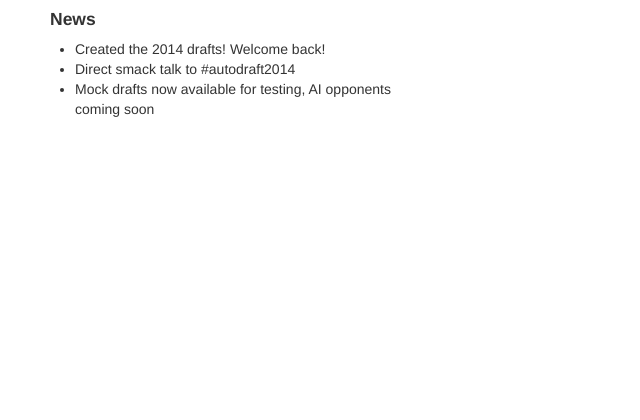
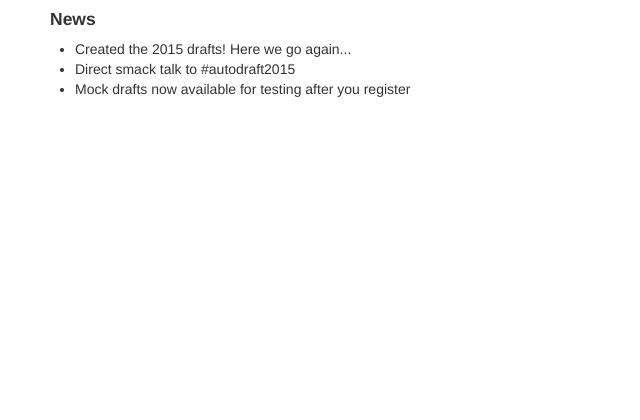
Before and after one commit to gnmerritt/autodraft, a Django app: page /d// in a window 1280 px wide. Shown: the part 321-741 px from the top of the page, without its empty margins (0-640 px from the left). Run offline with Django 3.2, Linux system fonts and the light colour scheme; data that the repository does not hold is empty; parts of the project's set-up code (start-up, migrations or seed data) failed here and were passed over; some libraries are stand-ins or nearby versions.

Commit message:
updated things to 2015

```diff
--- a/autodraft/draftHost/templates/draftHost/base.html
+++ b/autodraft/draftHost/templates/draftHost/base.html
@@ -62,9 +62,9 @@
   <h4>News</h4>
 
   <ul>
-    <li>Created the 2014 drafts! Welcome back!</li>
-    <li>Direct smack talk to #autodraft2014</li>
-    <li>Mock drafts now available for testing, AI opponents coming soon</li>
+    <li>Created the 2015 drafts! Here we go again...</li>
+    <li>Direct smack talk to #autodraft2015</li>
+    <li>Mock drafts now available for testing after you register</li>
   </ul>
 </div>
 {% endblock %}
--- a/autodraft/draftHost/templates/draftHost/draft.html
+++ b/autodraft/draftHost/templates/draftHost/draft.html
@@ -9,7 +9,7 @@
 {% include 'draftHost/detail_ajax.html' %}
 
 <div id="TWITTER">
-  <a class="twitter-timeline" href="https://twitter.com/hashtag/autodraft2014" data-widget-id="494962106014253056">#autodraft2014 Tweets</a>
+  <a class="twitter-timeline" href="https://twitter.com/hashtag/autodraft2015" data-widget-id="494962106014253056">#autodraft2015 Tweets</a>
   <script>!function(d,s,id){var js,fjs=d.getElementsByTagName(s)[0],p=/^http:/.test(d.location)?'http':'https';if(!d.getElementById(id)){js=d.createElement(s);js.id=id;js.src=p+"://platform.twitter.com/widgets.js";fjs.parentNode.insertBefore(js,fjs);}}(document,"script","twitter-wjs");</script>
 </div>
 
```
